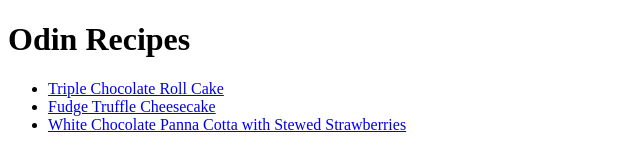
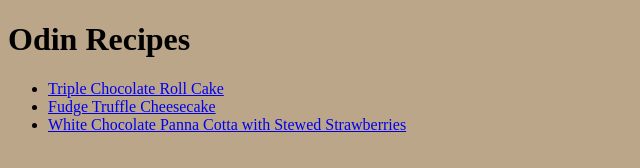
Before and after one commit to Nikhil-Madhusudhanan-25/odin-recipes, a plain HTML site: page index.html in a window 1280 px wide. Shown: the whole page, without its empty margins (0-640 px from the left). Drawn offline with Linux system fonts and the light colour scheme.

Commit message:
Change background color of homepage

```diff
--- a/index.html
+++ b/index.html
@@ -5,6 +5,7 @@
     <meta http-equiv="X-UA-Compatible" content="IE=edge">
     <meta name="viewport" content="width=device-width, initial-scale=1.0">
     <title>Odin Recipes</title>
+    <link rel="stylesheet" href="style.css">
 </head>
 <body>
     <h1>Odin Recipes</h1>
--- a/style.css
+++ b/style.css
@@ -0,0 +1,3 @@
+body{
+    background-color: rgb(187, 166, 138);
+}
```
